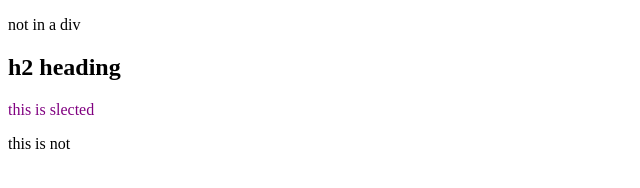
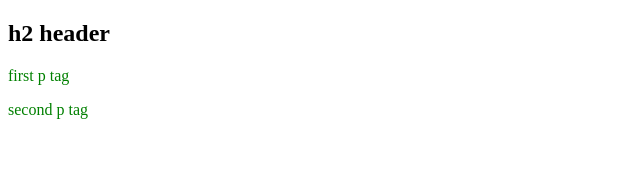
Before and after one commit to memento-j/css-recap, a plain HTML site: page combinators.html in a window 1280 px wide. Shown: the whole page, without its empty margins (0-640 px from the left). Drawn offline with Linux system fonts and the light colour scheme.

Commit message:
finished css combinators

```diff
--- a/combinators.html
+++ b/combinators.html
@@ -9,30 +9,49 @@
             /* div p {
                 color:green
             } */
+
             /*** direct child, so all of the ptags inside of the div that are not children to other tags
             ex: div -> p will work, but div -> section -> will not work since the p is a child of the section tag also*/
             /* div > p {
                 color: blue
             } */
+
             /*** adjacent siblings selector. in this case, only styles the FIRST p tag after the h2 tag */
-            h2 + p {
+            /* h2 + p {
                 color: purple
+            } */
+
+            /*** general sibling selector. targets all matching siblings after an element */
+            h2 ~ p {
+                color: green
             }
         </style>
     </head>
     <body>
+        <!-- combinations of tags -->
         <!-- <div>
             <p>This is inside a div</p>
-        </div> -->
+        </div>
+        <p>not in a div</p> -->
+
+
+        <!-- direct child -->
         <!-- <div>
             <p>direct child</p>
             <section>
                 <p>not a direct child</p>
             </section>
         </div> -->
-        <p>not in a div</p>
-        <h2>h2 heading</h2>
+
+        <!-- adjacent sibling seeleector -->
+        <!-- <h2>h2 heading</h2>
         <p> this is slected</p>
-        <p>this is not</p>
+        <p>this is not</p> -->
+
+
+        <!-- general siblings selector -->
+        <h2>h2 header</h2>
+        <p>first p tag</p>
+        <p>second p tag</p>
     </body>
 </html>
```
